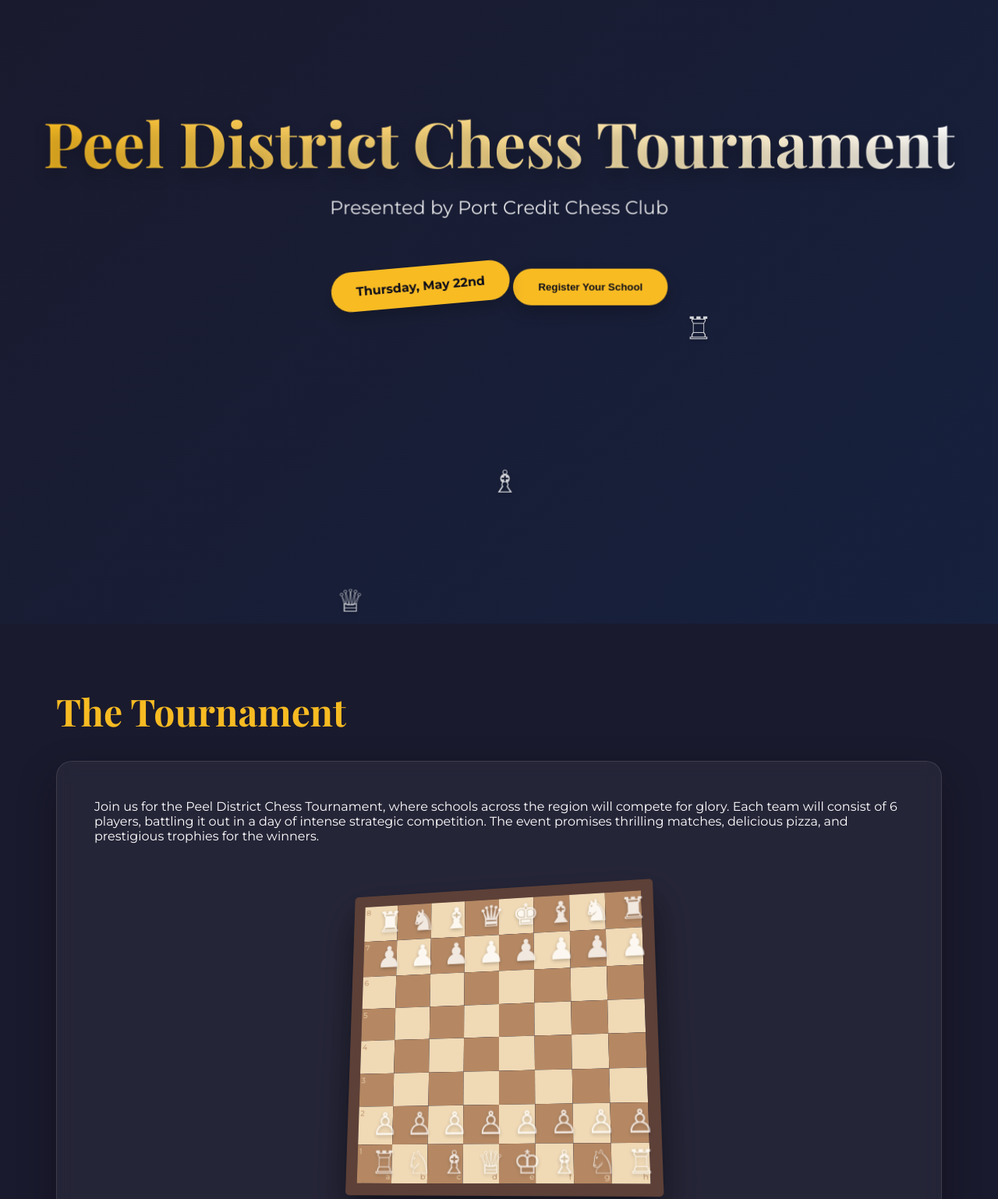
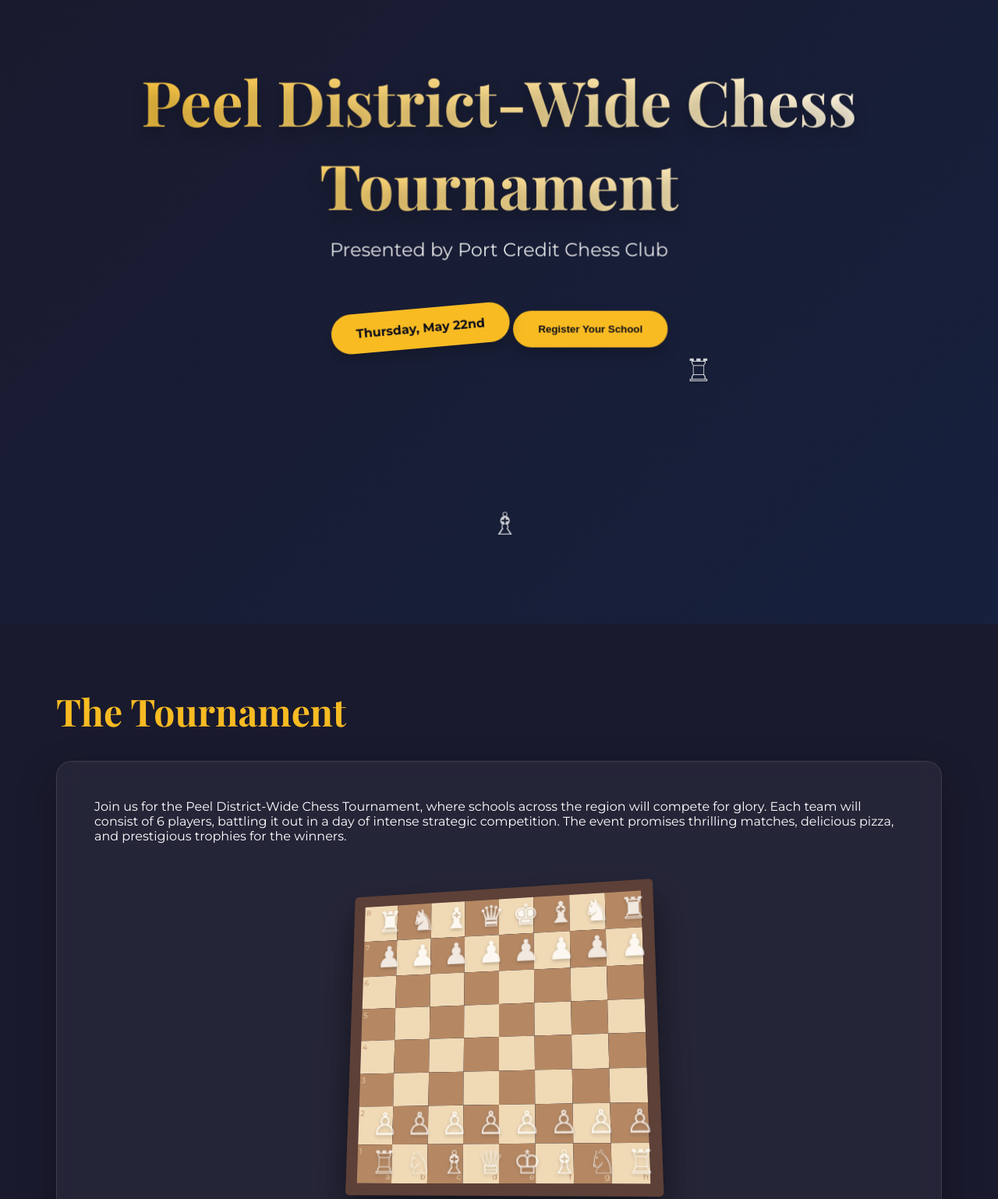
Before and after one commit to ZugzwangChessClub/PeelChessTournament2025, a plain HTML site: page index.html in a window 1280 px wide. Shown: the top 1538 px of the page at 78% size. Drawn offline with nearby package versions, Linux system fonts and the light colour scheme.

Commit message:
Changed title to District-Wide

```diff
--- a/index.html
+++ b/index.html
@@ -3,7 +3,7 @@
 <head>
     <meta charset="UTF-8">
     <meta name="viewport" content="width=device-width, initial-scale=1.0">
-    <title>Peel District Chess Tournament | Port Credit Chess Club</title>
+    <title>Peel District-Wide Chess Tournament | Port Credit Chess Club</title>
     <link href="ZugzwangIcon.png" rel="shortcut icon" type="image/x-icon" />
     <link rel="stylesheet" href="https://fonts.googleapis.com/css2?family=Montserrat:wght@300;400;600;700&family=Playfair+Display:wght@700&display=swap">
     <style>
@@ -508,7 +508,7 @@
 <body>
     <header>
         <div class="header-content">
-            <h1>Peel District Chess Tournament</h1>
+            <h1>Peel District-Wide Chess Tournament</h1>
             <p class="subtitle">Presented by Port Credit Chess Club</p>
             <div class="date-badge">Thursday, May 22nd</div>
             <button id="registerBtn" class="btn">Register Your School</button>
@@ -524,7 +524,7 @@
         <section id="about">
             <h2>The Tournament</h2>
             <div class="info-card">
-                <p>Join us for the Peel District Chess Tournament, where schools across the region will compete for glory. Each team will consist of 6 players, battling it out in a day of intense strategic competition. The event promises thrilling matches, delicious pizza, and prestigious trophies for the winners.</p>
+                <p>Join us for the Peel District-Wide Chess Tournament, where schools across the region will compete for glory. Each team will consist of 6 players, battling it out in a day of intense strategic competition. The event promises thrilling matches, delicious pizza, and prestigious trophies for the winners.</p>
 
                 <div class="chess-board-container">
                     <div class="chess-board">
@@ -645,7 +645,7 @@
     </div>
 
     <footer>
-        <p>© 2025 Port Credit Chess Club | Peel District Chess Tournament</p>
+        <p>© 2025 Port Credit Chess Club | Peel District-Wide Chess Tournament</p>
         <p>All schools in the Peel District are welcome to participate</p>
     </footer>
 
```
